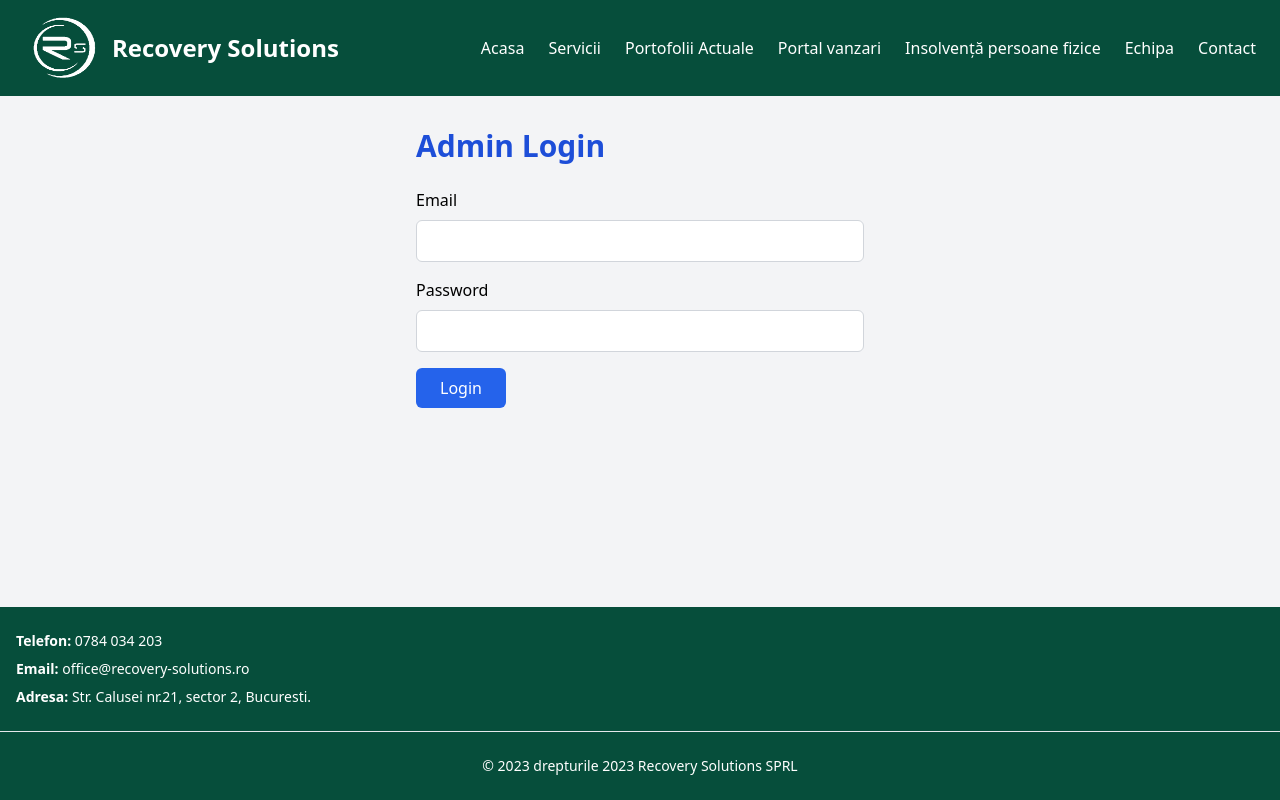
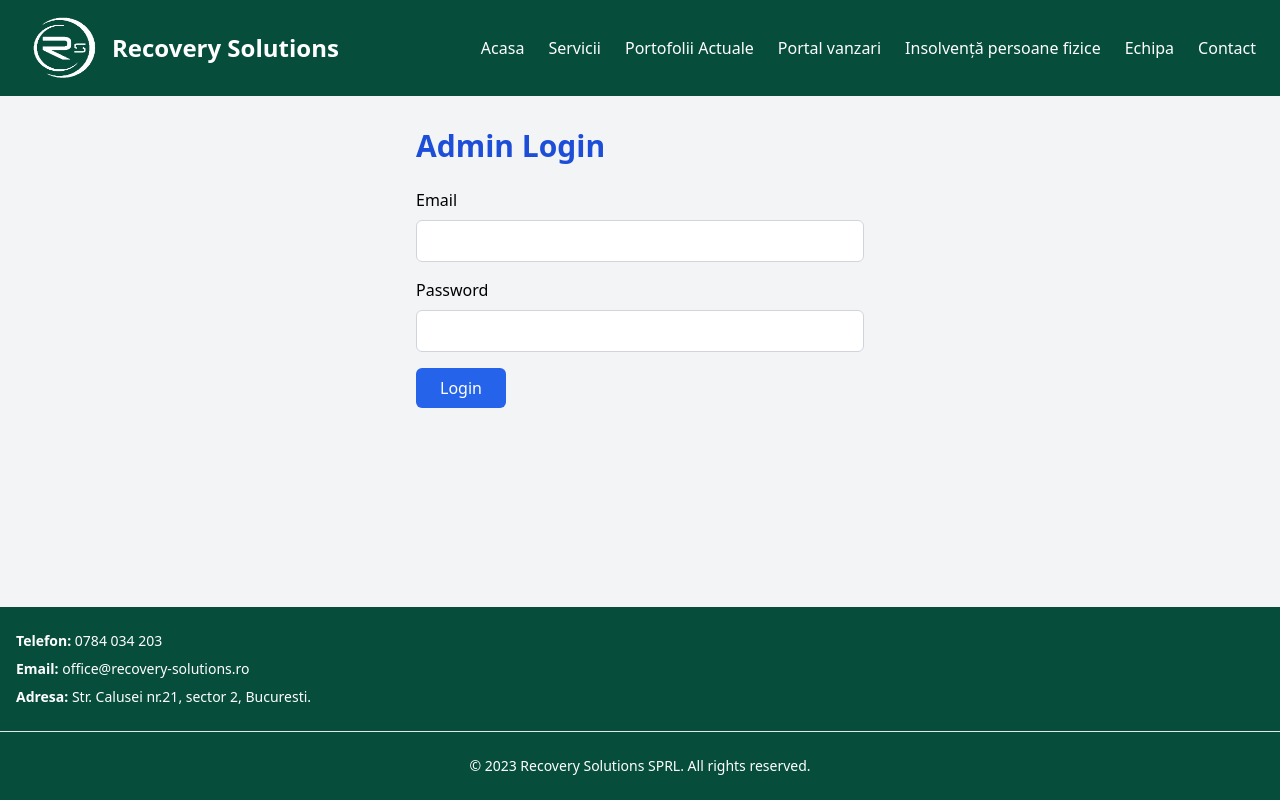
Before and after one commit to RD211/recovery-website, a React (Create React App) app: page /login in a window 1280 px wide. Built offline with nearby package versions, Linux system fonts and the light colour scheme; the HTML template or start-up script is replaced by a standard one.

Commit message:
All rights

```diff
--- a/src/components/Footer.tsx
+++ b/src/components/Footer.tsx
@@ -26,7 +26,7 @@ const Footer: React.FC = () => {
       <div className="border-t border-white-700 mt-6 pt-6">
         <div className="max-w-7xl mx-auto px-4">
           <p className="text-sm text-center">
-            &copy; {currentYear} drepturile 2023 Recovery Solutions SPRL
+            &copy; {currentYear} Recovery Solutions SPRL. All rights reserved.
           </p>
         </div>
       </div>
```
